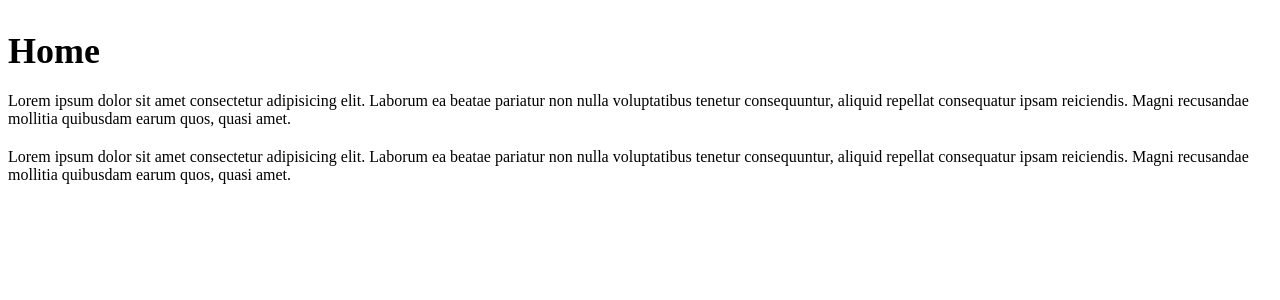
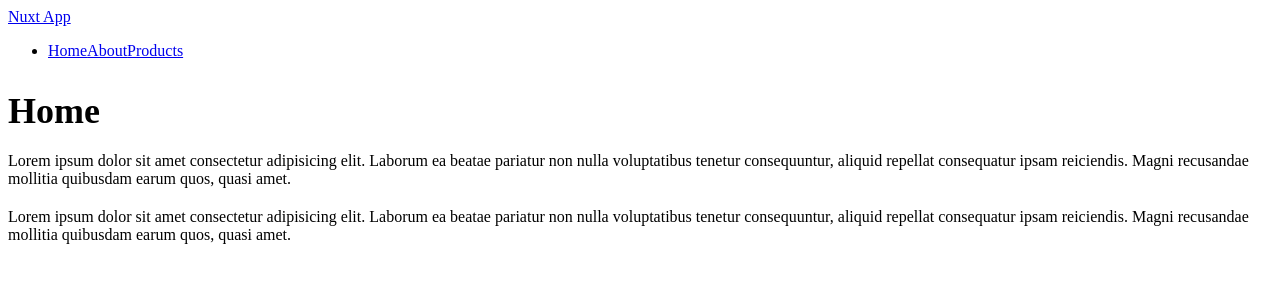
Before and after one commit to BalssemZoghbi/nuxt-app, a Nuxt app: page / in a window 1280 px wide. Shown: the top 300 px of the page. Built offline with nearby package versions, Linux system fonts and the light colour scheme.

Commit message:
NuxtLink

```diff
--- a/pages/about.vue
+++ b/pages/about.vue
@@ -1,4 +1,17 @@
 <template>
+     <header>
+        <nav>
+            <NuxtLink to="/">Nuxt App</NuxtLink>
+            <ul>
+                <li>
+                    <NuxtLink to="/">Home</NuxtLink>
+                    <NuxtLink to="/about">About</NuxtLink>
+                    <NuxtLink to="products">Products</NuxtLink>
+                </li>
+            </ul>
+        </nav>
+    </header>
+
     <div>
       <h2>About</h2>
       <p>Lorem ipsum dolor sit amet consectetur adipisicing elit. Laborum ea beatae pariatur non nulla voluptatibus tenetur consequuntur, aliquid repellat consequatur ipsam reiciendis. Magni recusandae mollitia quibusdam earum quos, quasi amet.</p>
--- a/pages/index.vue
+++ b/pages/index.vue
@@ -1,5 +1,18 @@
 <template>
   <div>
+    <header>
+        <nav>
+            <NuxtLink to="/">Nuxt App</NuxtLink>
+            <ul>
+                <li>
+                    <NuxtLink to="/">Home</NuxtLink>
+                    <NuxtLink to="/about">About</NuxtLink>
+                    <NuxtLink to="products">Products</NuxtLink>
+                </li>
+            </ul>
+        </nav>
+    </header>
+
     <h2>Home</h2>
     <p>Lorem ipsum dolor sit amet consectetur adipisicing elit. Laborum ea beatae pariatur non nulla voluptatibus tenetur consequuntur, aliquid repellat consequatur ipsam reiciendis. Magni recusandae mollitia quibusdam earum quos, quasi amet.</p>
     <p>Lorem ipsum dolor sit amet consectetur adipisicing elit. Laborum ea beatae pariatur non nulla voluptatibus tenetur consequuntur, aliquid repellat consequatur ipsam reiciendis. Magni recusandae mollitia quibusdam earum quos, quasi amet.</p>
```
